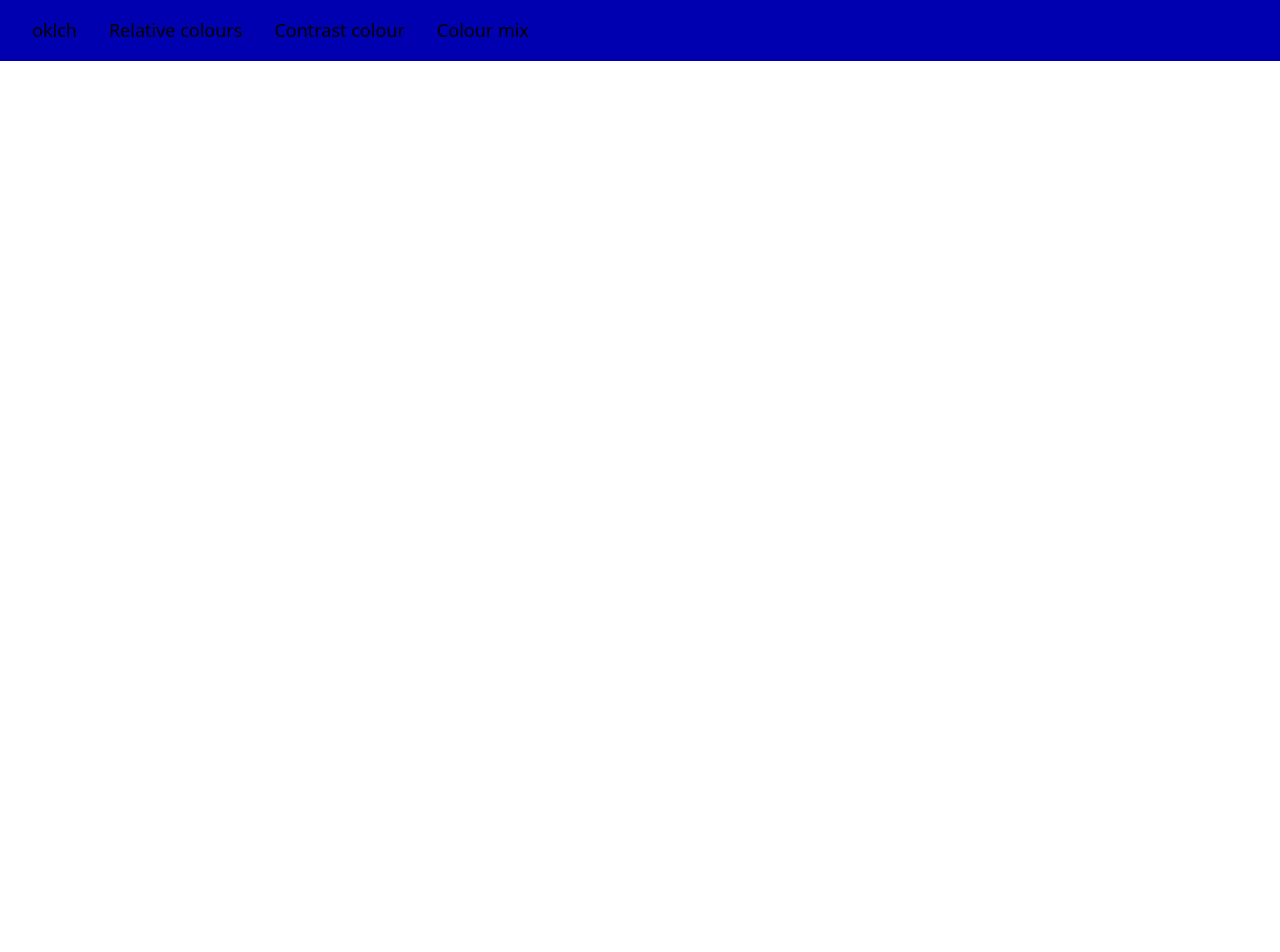
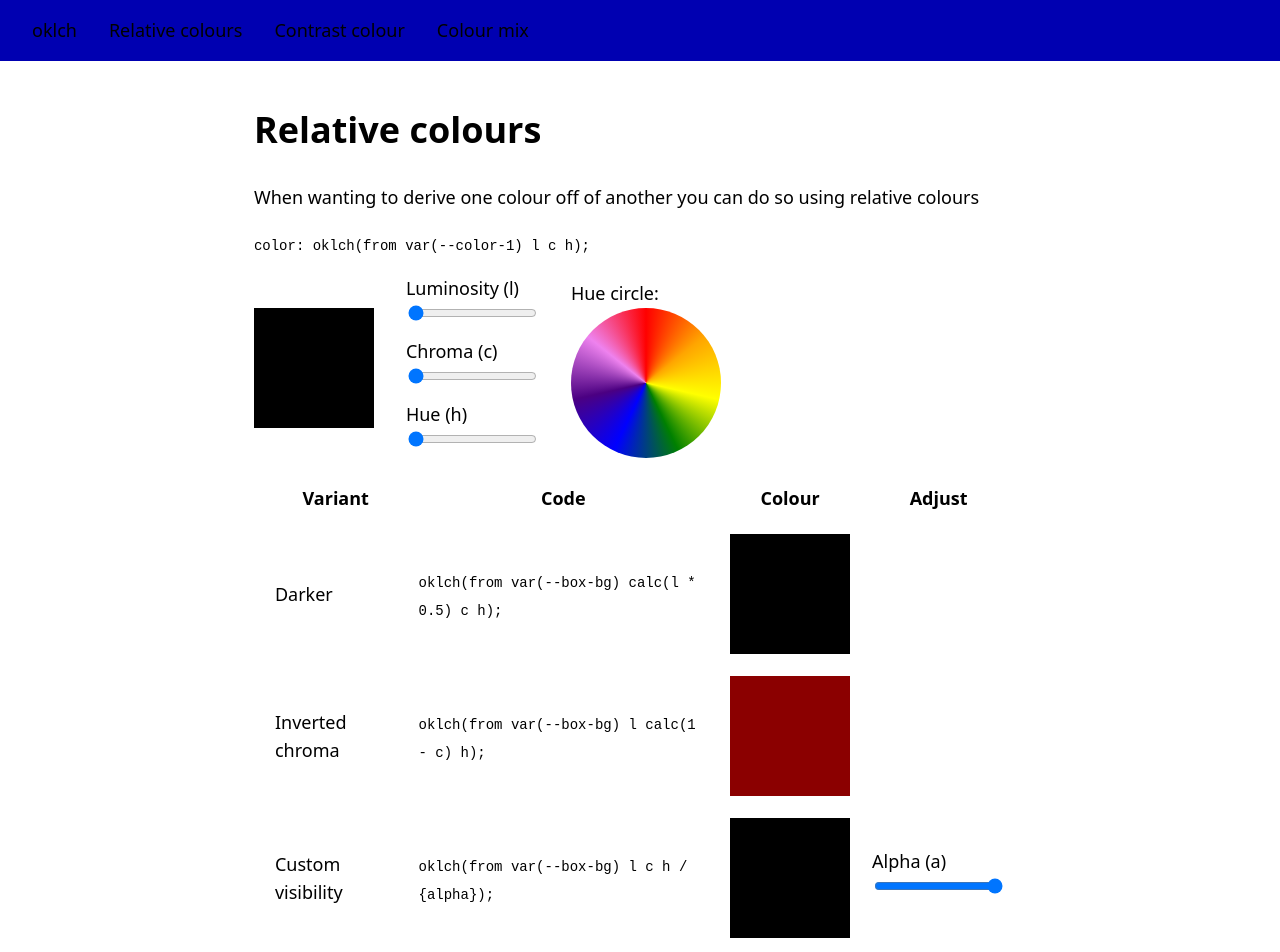
Before and after one commit to ADSmith-0/relative-colours-css, a SvelteKit app: page /relative-colours in a window 1280 px wide. Shown: the top 952 px of the page. Before the commit the page ends 800 px from the top, so only its background shows below. Built offline with nearby package versions, Linux system fonts and the light colour scheme.

Commit message:
Added relative colours page

```diff
--- a/src/routes/oklch/+page.svelte
+++ b/src/routes/oklch/+page.svelte
@@ -6,8 +6,8 @@
 </script>
 
 <h1>oklch</h1>
+<p>A colour scheme that is closer to how humans perceive colour</p>
 <code>color: oklch(0.5 0.2 10 / 0.9); </code>
-<p>A colour scheme that is closer to how humans perceive colour</p>
 <div class="flex flex-row-center" style="padding-top: 1rem; gap: 2rem;">
 	<section
 		class="box"
--- a/src/routes/relative-colours/+page.svelte
+++ b/src/routes/relative-colours/+page.svelte
@@ -0,0 +1,106 @@
+<script lang="ts">
+	let luminosity = $state<number>(0);
+	let chroma = $state<number>(0);
+	let hue = $state<number>(0);
+	let alpha = $state<number>(1);
+</script>
+
+<h1>Relative colours</h1>
+
+<p>When wanting to derive one colour off of another you can do so using relative colours</p>
+
+<code>color: oklch(from var(--color-1) l c h);</code>
+
+<div style="--box-bg: oklch({luminosity} {chroma} {hue})">
+	<div class="flex flex-row-center" style="padding-top: 1rem; gap: 2rem;">
+		<section class="box" style="background-color: var(--box-bg);"></section>
+		<section class="flex flex-col">
+			<label for="l">Luminosity (l)</label>
+			<input id="l" type="range" min="0" max="1" step="0.05" bind:value={luminosity} />
+			<label for="c">Chroma (c)</label>
+			<input id="c" type="range" min="0" max="1" step="0.05" bind:value={chroma} />
+			<label for="h">Hue (h)</label>
+			<input id="h" type="range" min="0" max="360" step="5" bind:value={hue} />
+		</section>
+		<section>
+			<span>Hue circle:</span>
+			<div class="hue-circle"></div>
+		</section>
+	</div>
+
+	<table>
+		<thead>
+			<tr>
+				<th>Variant</th>
+				<th>Code</th>
+				<th>Colour</th>
+				<th>Adjust</th>
+			</tr></thead
+		>
+		<tbody>
+			<tr>
+				<td>Darker</td>
+				<td><code>oklch(from var(--box-bg) calc(l * 0.5) c h);</code></td>
+				<td>
+					<div
+						class="box"
+						style="background-color: oklch(from var(--box-bg) calc(l * 0.5) c h);"
+					></div>
+				</td>
+			</tr>
+			<tr>
+				<td>Inverted chroma</td>
+				<td><code>oklch(from var(--box-bg) l calc(1 - c) h);</code></td>
+				<td>
+					<div
+						class="box"
+						style="background-color: oklch(from var(--box-bg) l calc(1 - c) h);"
+					></div>
+				</td>
+			</tr>
+			<tr>
+				<td>Custom visibility</td>
+				<td><code>oklch(from var(--box-bg) l c h / &lbrace;alpha&rbrace;);</code></td>
+				<td>
+					<div
+						class="box"
+						style="background-color: oklch(from var(--box-bg) l c h / {alpha});"
+					></div>
+				</td>
+				<td>
+					<section class="flex flex-col">
+						<label for="a">Alpha (a)</label>
+						<input id="a" type="range" min="0" max="1" step="0.05" bind:value={alpha} />
+					</section>
+				</td>
+			</tr>
+		</tbody>
+	</table>
+</div>
+
+<style>
+	.box {
+		--size: 120px;
+		width: var(--size);
+		height: var(--size);
+	}
+
+	input {
+		margin-bottom: 1rem;
+	}
+
+	.hue-circle {
+		height: 150px;
+		width: 150px;
+		background: conic-gradient(from 0deg, red, orange, yellow, green, blue, indigo, violet, red);
+		border-radius: 50vw;
+	}
+
+	table {
+		border-spacing: 1.25rem;
+	}
+
+	code {
+		font-size: 0.875rem;
+	}
+</style>
--- a/static/app.css
+++ b/static/app.css
@@ -29,7 +29,7 @@ body {
 }
 
 main {
-	width: min(65ch, 100% - 4rem);
+	width: min(75ch, 100% - 4rem);
 	margin-inline: auto;
 }
 
```
